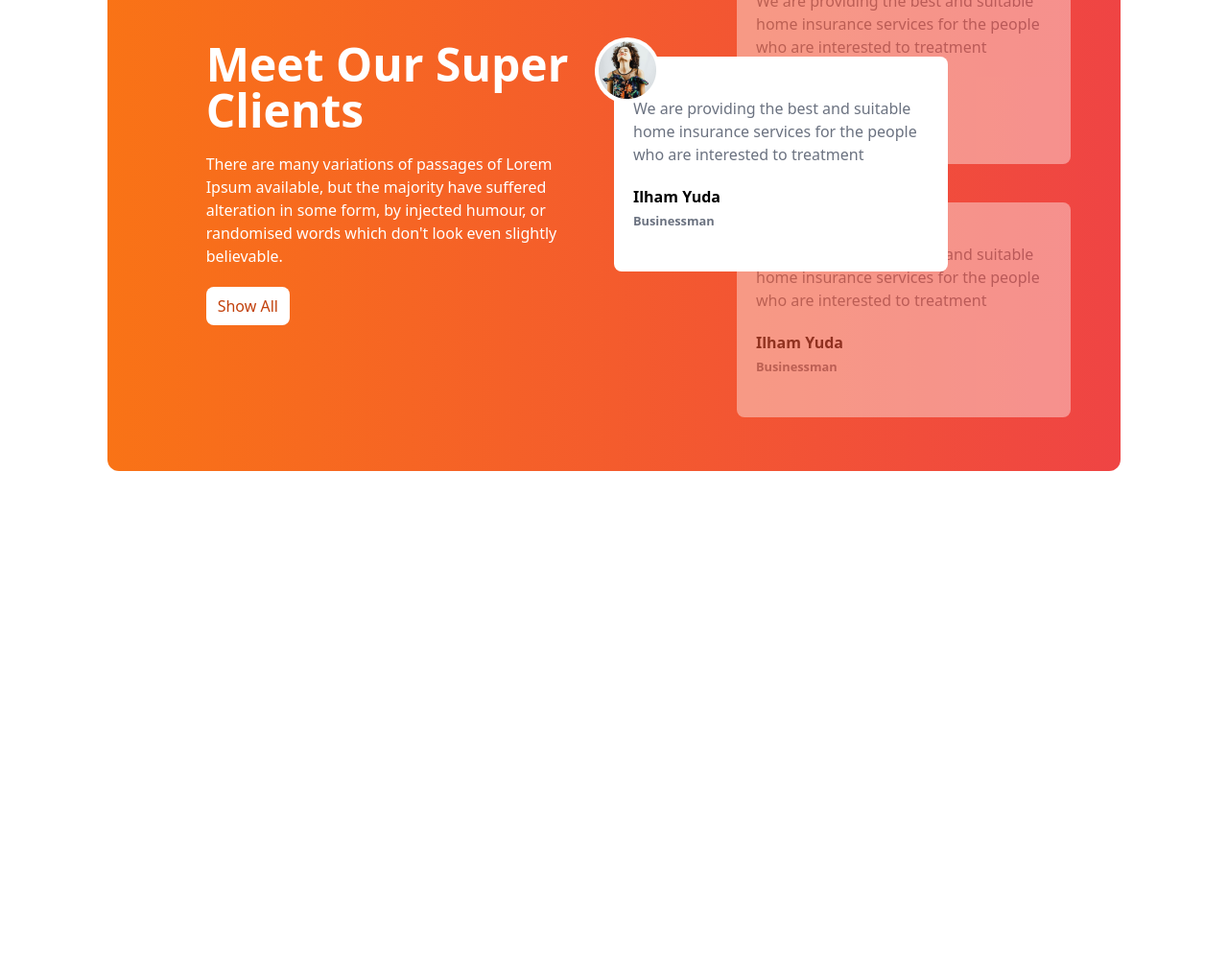
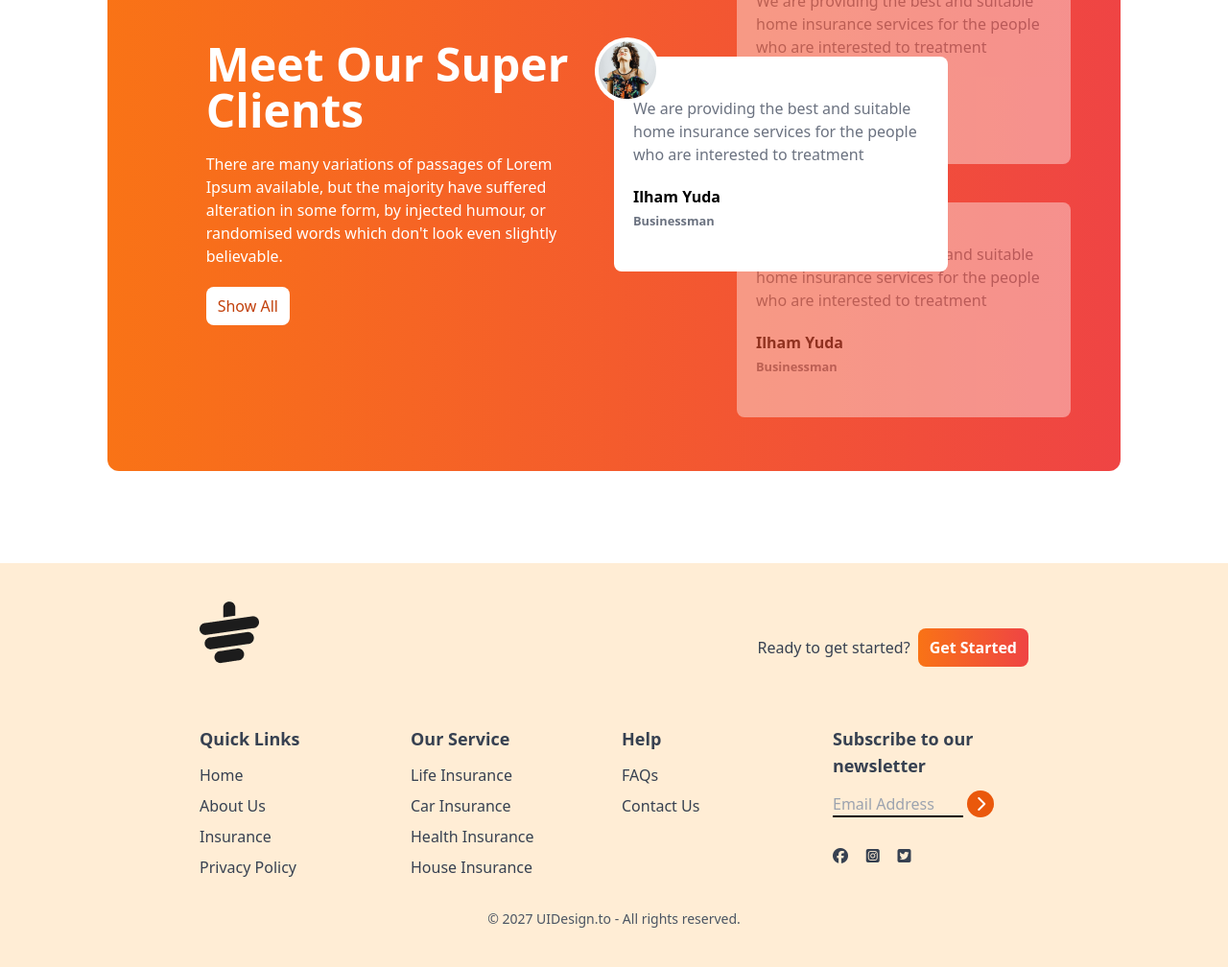
Before and after one commit to mahdihasan333/tea-house, a plain HTML site: page tea-house/index.html in a window 1280 px wide. Shown: the part 1953-2961 px from the top of the page at 96% size. Before the commit the page ends 2540 px from the top, so only its background shows below. Drawn offline with nearby package versions, Linux system fonts and the light colour scheme.

Commit message:
footer section done

```diff
--- a/tea-house/index.html
+++ b/tea-house/index.html
@@ -209,8 +209,100 @@
       </div>
     </section>
 
+  </main>
 
-  </main>
+  <!-- footer section -->
+  <footer class="bg-orange-100 text-gray-700 py-10 px-4 md:px-16">
+    <div class="w-9/12 mx-auto">
+      <!-- logo -->
+      <div class="mb-8 flex justify-between">
+        <img class="mb-8" src="./images/cup.png" alt="">
+        <div class="flex items-center gap-2">
+          <h4>Ready to get started?</h4>
+          <button class="bg-gradient-to-r from-orange-500 to-red-500 px-3 py-2 rounded-lg text-white font-bold">Get
+            Started</button>
+        </div>
+      </div>
+      <!-- links -->
+      <div class="grid grid-cols-1 md:grid-cols-2 lg:grid-cols-4 gap-4">
+        <!-- first column -->
+        <div>
+          <h3 class="font-semibold text-lg mb-3">Quick Links</h3>
+          <ul class="space-y-2">
+            <li>
+              <a class="hover:text-orange-600" href="#">Home</a>
+            </li>
+            <li>
+              <a class="hover:text-orange-600" href="#">About Us</a>
+            </li>
+            <li>
+              <a class="hover:text-orange-600" href="#">Insurance</a>
+            </li>
+            <li>
+              <a class="hover:text-orange-600" href="#">Privacy Policy</a>
+            </li>
+          </ul>
+        </div>
+        <!-- second column -->
+        <div>
+          <h3 class="font-semibold text-lg mb-3">Our Service</h3>
+          <ul class="space-y-2">
+            <li>
+              <a class="hover:text-orange-600" href="#">Life Insurance</a>
+            </li>
+            <li>
+              <a class="hover:text-orange-600" href="#">Car Insurance</a>
+            </li>
+            <li>
+              <a class="hover:text-orange-600" href="#">Health Insurance</a>
+            </li>
+            <li>
+              <a class="hover:text-orange-600" href="#">House Insurance</a>
+            </li>
+          </ul>
+        </div>
+        <!-- third column -->
+        <div>
+          <h3 class="font-semibold text-lg mb-3">Help</h3>
+          <ul class="space-y-2">
+            <li>
+              <a class="hover:text-orange-600" href="#">FAQs</a>
+            </li>
+            <li>
+              <a class="hover:text-orange-600" href="#">Contact Us</a>
+            </li>
+
+          </ul>
+        </div>
+
+        <!-- fourth column -->
+
+        <div>
+          <h3 class="font-semibold text-lg mb-3">Subscribe to our newsletter</h3>
+          <div class="flex flex-col space-y-2">
+            <div>
+              <input placeholder="Email Address" type="text" class="bg-transparent border-b-2 border-black w-4/6 ">
+              <i
+                class="fa-solid fa-chevron-right w-7 h-7 bg-orange-600 inline-flex rounded-full text-white justify-center items-center"></i>
+
+              <div class="flex justify-between w-2/5 mb-2 mt-8">
+                <i class="fa-brands fa-facebook"></i>
+                <i class="fa-brands fa-square-instagram"></i>
+                <i class="fa-brands fa-square-twitter"></i>
+              </div>
+
+            </div>
+          </div>
+        </div>
+
+      </div>
+
+      <div class="text-center pt-4 mt-4">
+        <p class="text-sm text-gray-600">© 2027 UIDesign.to - All rights reserved.</p>
+      </div>
+    </div>
+  </footer>
+
 </body>
 
 </html>
```
